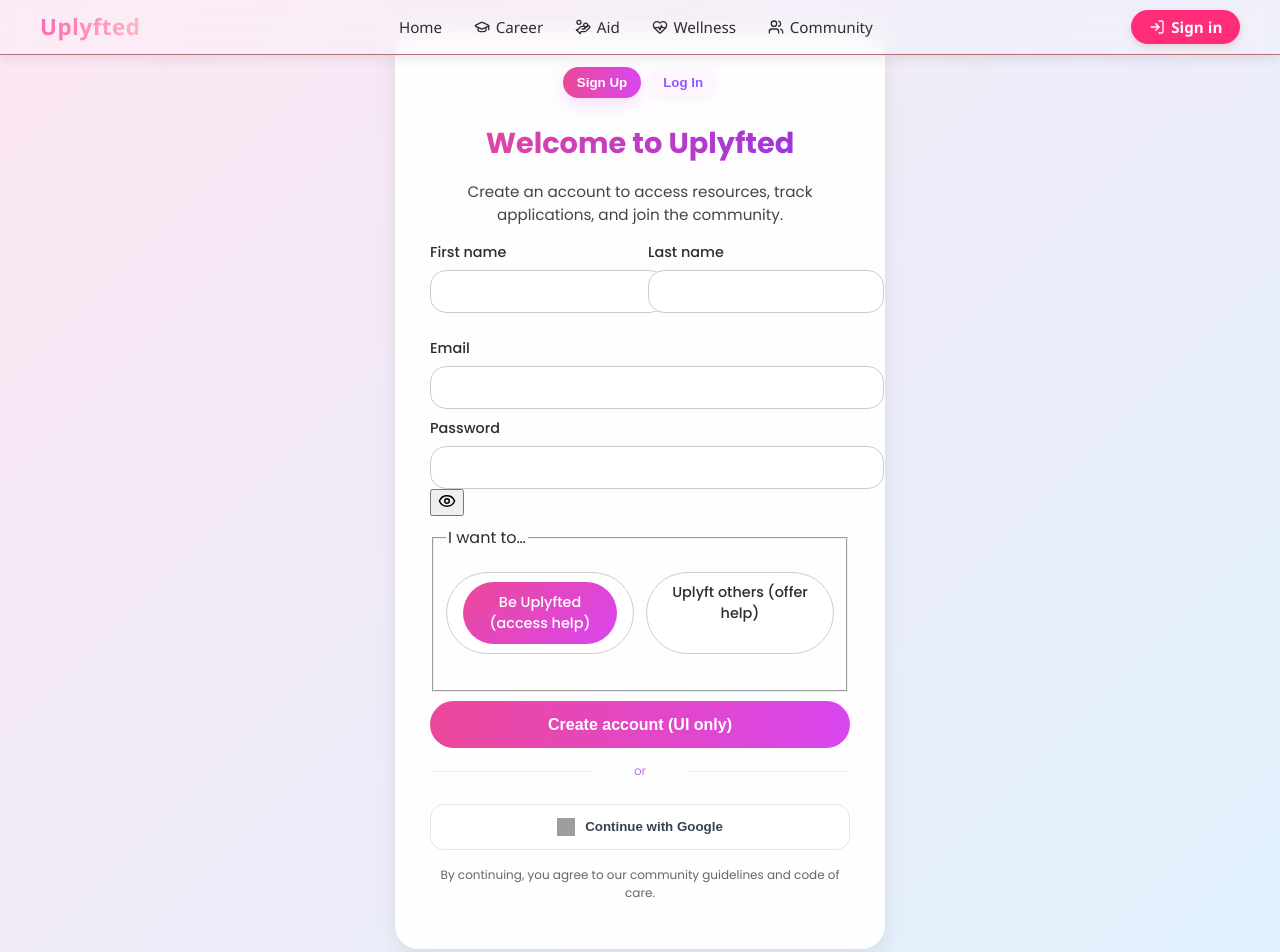
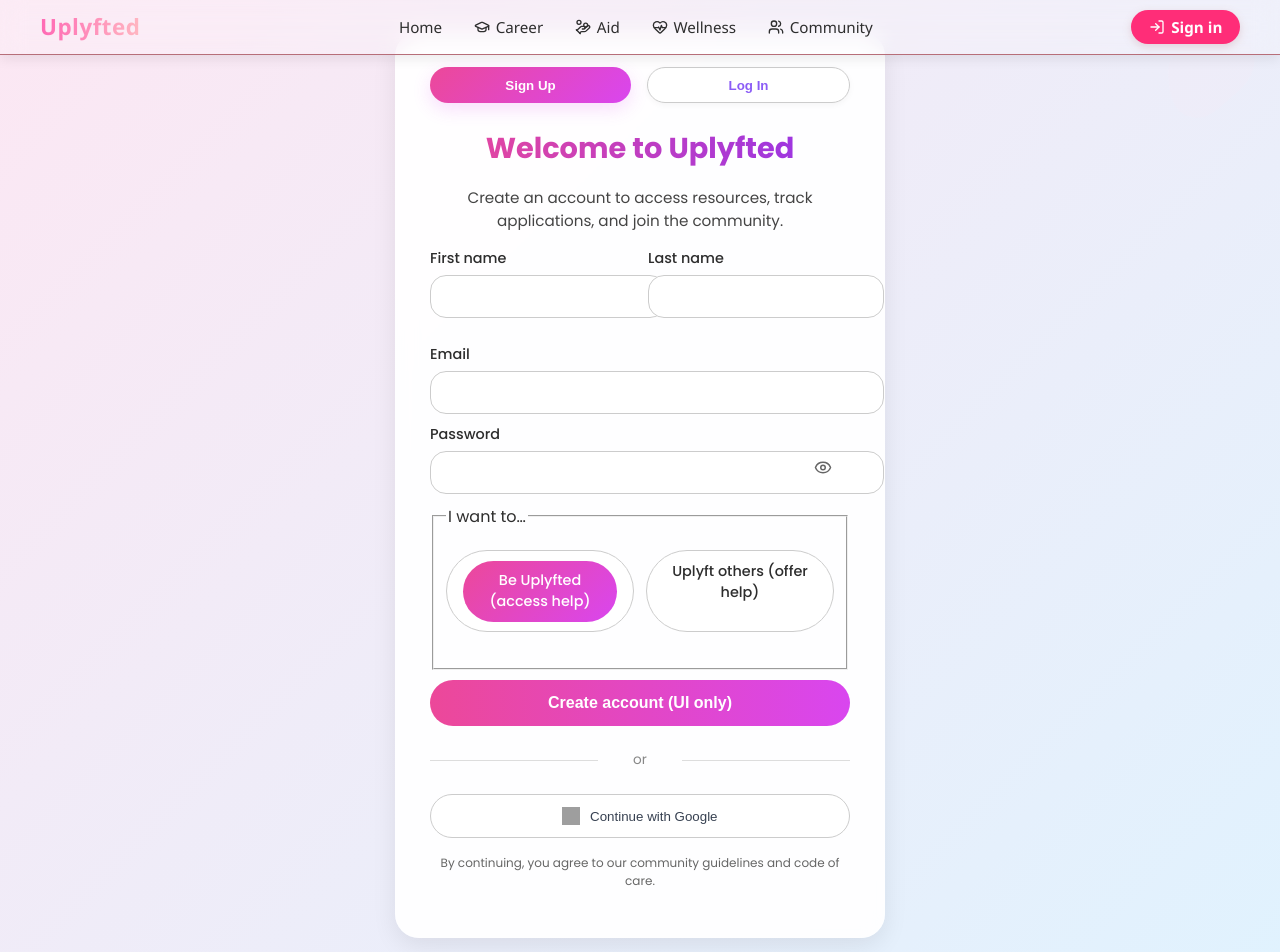
Before and after one commit to Sparshar-Njuguna/UPLYFTED, a React (Vite) app: page /auth in a window 1280 px wide. Shown: the top 952 px of the page. Built offline with nearby package versions, Linux system fonts and the light colour scheme; grey boxes are pictures that could not be loaded.

Commit message:
Added toggle password styling to Auth.css

```diff
--- a/src/styles/Auth.css
+++ b/src/styles/Auth.css
@@ -246,3 +246,101 @@
 @media (max-width: 420px) {
   .name-row { flex-direction: column; }
 }
+
+/* Tabs */
+.tabs {
+  display: flex;
+  gap: 1rem;
+  justify-content: center;
+  margin-bottom: 1.5rem;
+}
+
+.tab {
+  flex: 1;
+  padding: 0.6rem 1rem;
+  border-radius: 999px;
+  border: 1px solid #ccc;
+  background: white;
+  cursor: pointer;
+  transition: all 0.2s;
+  font-weight: 600;
+}
+
+.tab.active {
+  background: linear-gradient(135deg, #ec4899, #d946ef);
+  color: white;
+  border: none;
+}
+
+/* Divider */
+.divider {
+  text-align: center;
+  margin: 1.5rem 0;
+  color: #888;
+  font-size: 0.85rem;
+  position: relative;
+}
+
+.divider::before,
+.divider::after {
+  content: "";
+  position: absolute;
+  top: 50%;
+  width: 40%;
+  height: 1px;
+  background: #ddd;
+}
+
+.divider::before {
+  left: 0;
+}
+.divider::after {
+  right: 0;
+}
+
+/* Google button */
+.google-btn {
+  display: flex;
+  align-items: center;
+  justify-content: center;
+  gap: 0.6rem;
+  border: 1px solid #ccc;
+  border-radius: 999px;
+  padding: 0.75rem;
+  width: 100%;
+  font-weight: 500;
+  background: white;
+  cursor: pointer;
+  transition: background 0.2s, transform 0.2s;
+}
+
+.google-btn img {
+  width: 18px;
+  height: 18px;
+}
+
+.google-btn:hover {
+  background: #f9fafb;
+  transform: scale(1.02);
+}
+
+/* Password field with toggle */
+.password-wrapper {
+  position: relative;
+}
+
+.password-wrapper input {
+  width: 100%;
+  padding-right: 2.5rem;
+}
+
+.toggle-password {
+  position: absolute;
+  right: 0.75rem;
+  top: 50%;
+  transform: translateY(-50%);
+  background: none;
+  border: none;
+  cursor: pointer;
+  color: #666;
+}
```
